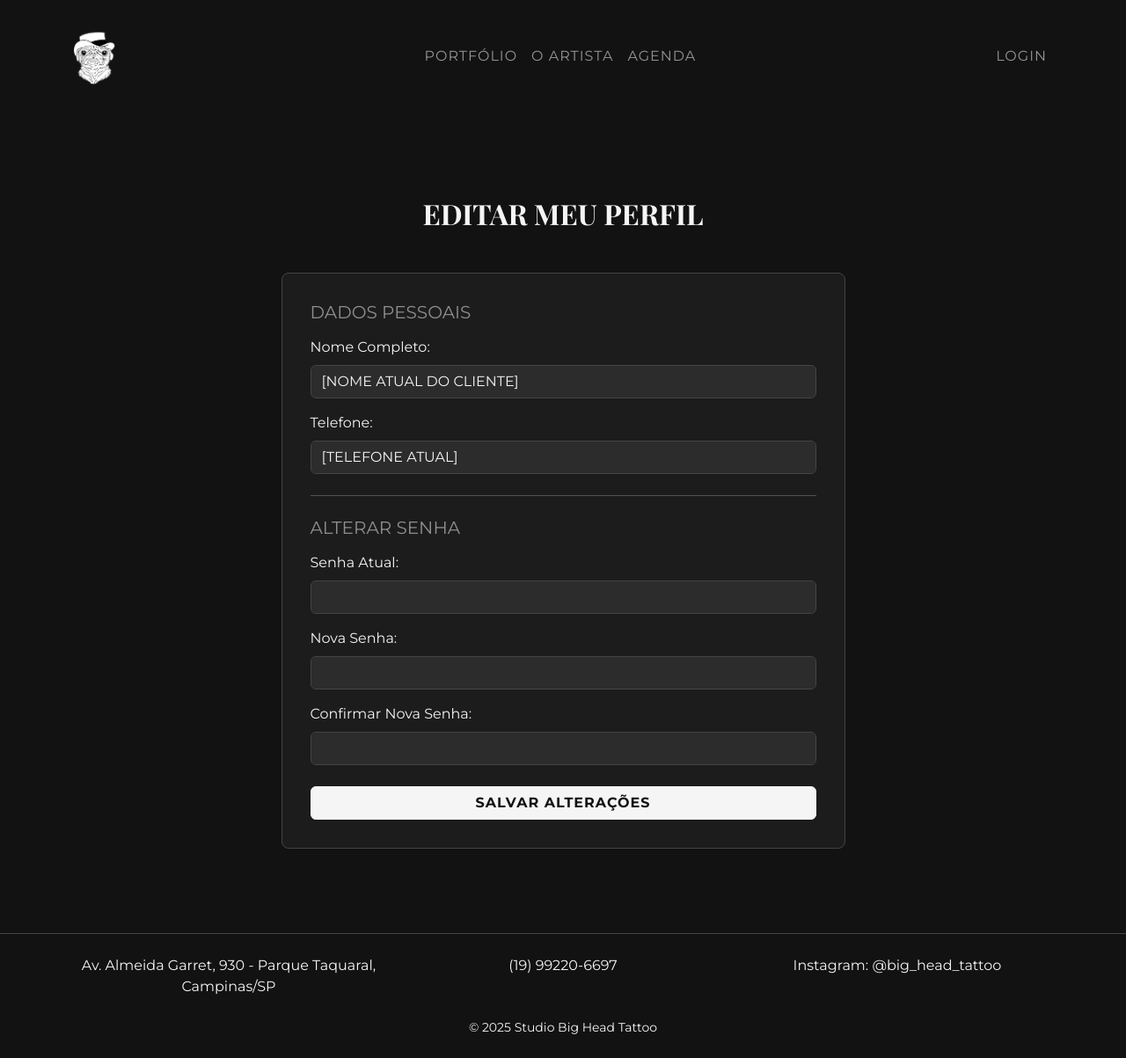
After one commit to ThabataRicci/pti-bigheadtattoo, a PHP site: page /configuracoes.php in a window 1280 px wide. The commit adds this page. Shown: the whole page at 88% size. Run offline with PHP 8.4, Linux system fonts and the light colour scheme.

Commit message:
Atualização

```diff
--- /dev/null
+++ b/configuracoes.php
@@ -0,0 +1,58 @@
+<?php
+    session_start();
+    $titulo_pagina = "Minhas Configurações";
+    include 'includes/header.php';
+?>
+
+<main>
+    <div class="container my-5 py-5">
+    <div class="row justify-content-center">
+        <div class="col-md-8 col-lg-7">
+
+            <h2 class="text-center mb-5">EDITAR MEU PERFIL</h2>
+
+            <form class="formulario-container">
+                <h5 class="text-white-50 mb-3">DADOS PESSOAIS</h5>
+
+                <div class="mb-3">
+                    <label for="nome" class="form-label">Nome Completo:</label>
+                    <input type="text" class="form-control" id="nome" value="[NOME ATUAL DO CLIENTE]">
+                </div>
+
+                <div class="mb-4">
+                    <label for="telefone" class="form-label">Telefone:</label>
+                    <input type="tel" class="form-control" id="telefone" value="[TELEFONE ATUAL]">
+                </div>
+
+                <hr class="my-4">
+
+                <h5 class="text-white-50 mb-3">ALTERAR SENHA</h5>
+
+                <div class="mb-3">
+                    <label for="senha-atual" class="form-label">Senha Atual:</label>
+                    <input type="password" class="form-control" id="senha-atual">
+                </div>
+
+                <div class="mb-3">
+                    <label for="nova-senha" class="form-label">Nova Senha:</label>
+                    <input type="password" class="form-control" id="nova-senha">
+                </div>
+
+                <div class="mb-4">
+                    <label for="confirmar-nova-senha" class="form-label">Confirmar Nova Senha:</label>
+                    <input type="password" class="form-control" id="confirmar-nova-senha">
+                </div>
+
+                <div class="d-grid gap-2">
+                    <button type="submit" class="btn btn-primary">SALVAR ALTERAÇÕES</button>
+                </div>
+            </form>
+
+        </div>
+    </div>
+</div>
+    </main>
+
+<?php
+    include 'includes/footer.php';
+?>
--- a/css/style.css
+++ b/css/style.css
@@ -291,7 +291,6 @@ footer {
     border-top: 1px solid #444;
 }
 
-/* Deixa os botões da modal com o estilo do site */
 .modal-footer .btn-primary {
     background-color: #F5F5F5;
     color: #121212;
@@ -303,3 +302,19 @@ footer {
     background-color: transparent;
     border-color: #444;
 }
+
+/* 17 - ESTILO DO BOTÃO PRIMÁRIO */
+.btn-primary {
+    background-color: #F5F5F5;
+    color: #121212;
+    border-color: #F5F5F5;
+    font-weight: 700;
+    text-transform: uppercase;
+    letter-spacing: 1px;
+}
+
+.btn-primary:hover {
+    background-color: #c0c0c0;
+    border-color: #c0c0c0;
+    color: #121212;
+}
```
Also changed, not shown: agenda.php (+26 -39 lines), dashboard-cliente.php (+6 -1 lines).
